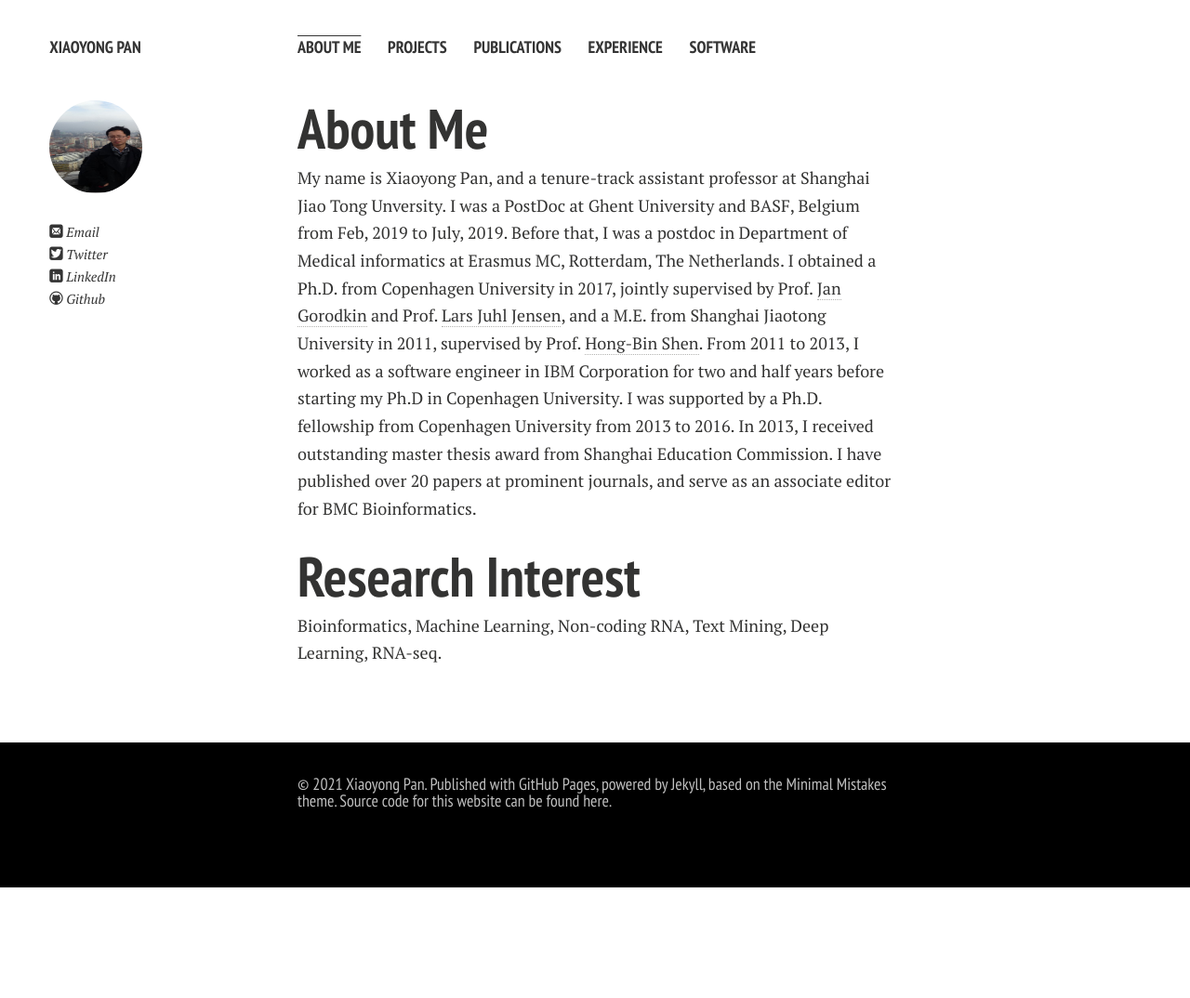
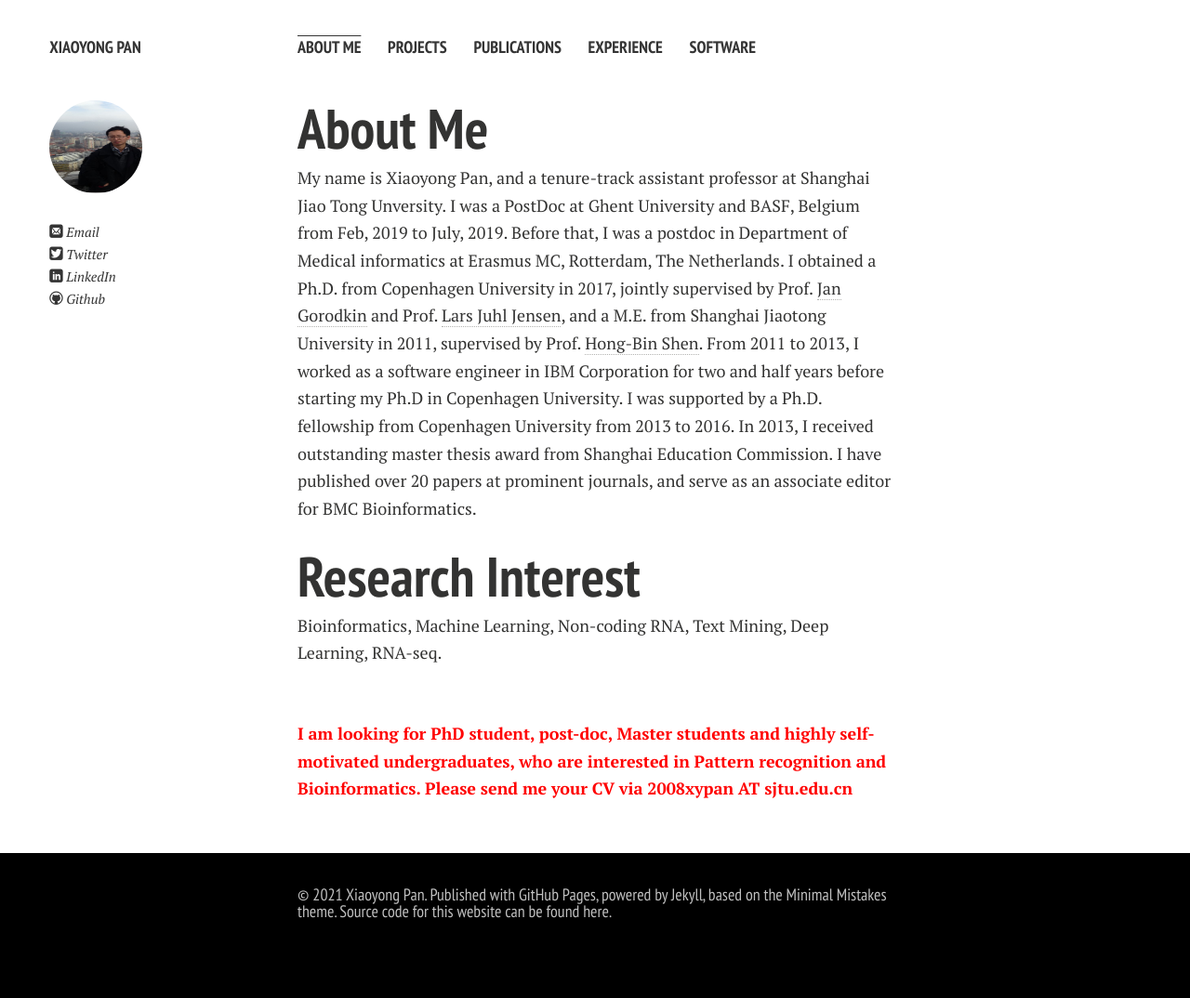
Before and after one commit to xypan1232/xypan1232.github.io, a Jekyll site: the page built from index.md, in a window 1280 px wide. Shown: the whole page at 93% size. Built offline with Jekyll 4.4.1, drawn with Linux system fonts in a browser that asks for light colours; nearby versions of some CDN libraries; Markdown is read by kramdown in place of the engine named in the settings; our own code applies the rules of GitHub Pages for plain Markdown files; before the commit the page ends 955 px from its top, so only the background shows below that.

Commit message:
Create index.md

```diff
--- a/index.md
+++ b/index.md
@@ -12,3 +12,5 @@ In 2013, I received outstanding master thesis award from Shanghai Education Comm
 # Research Interest
 
 Bioinformatics, Machine Learning, Non-coding RNA, Text Mining, Deep Learning, RNA-seq.
+<br><br>
+<font color="red"><b>I am looking for PhD student, post-doc, Master students and highly self-motivated undergraduates, who are interested in Pattern recognition and Bioinformatics. Please send me your CV via 2008xypan AT sjtu.edu.cn </b> </font>
```
